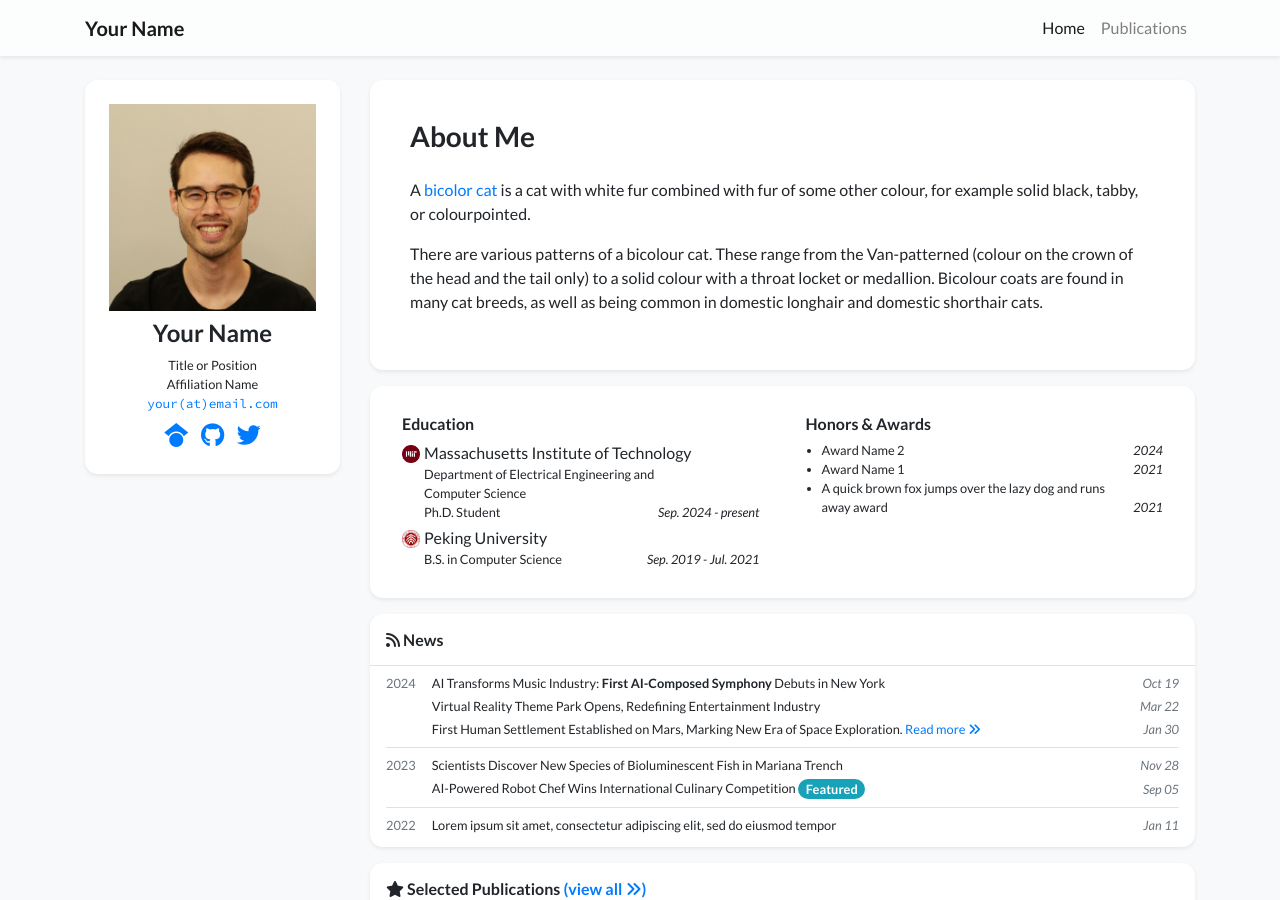
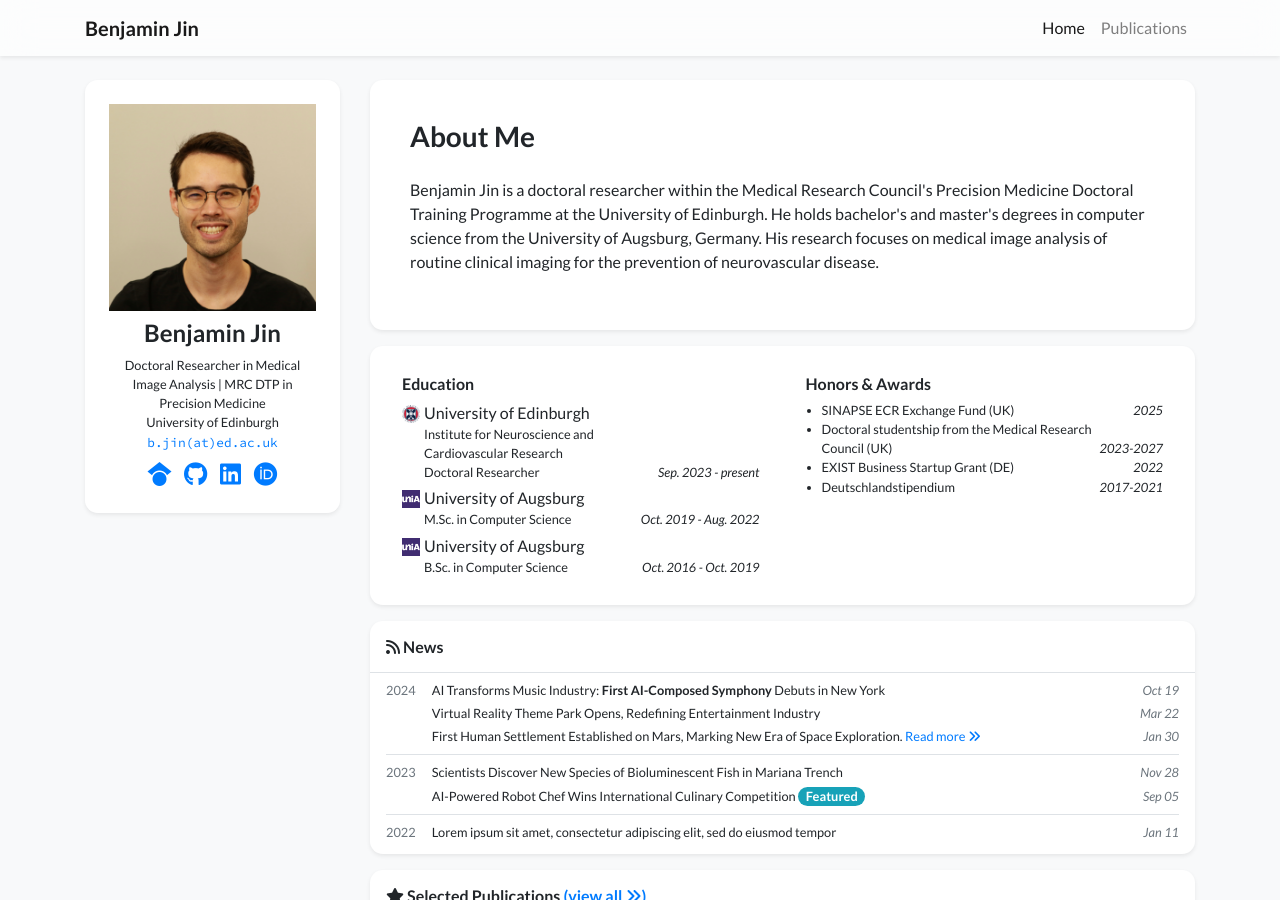
Before and after one commit to bjin96/bjin96.github.io, a Jekyll site: the page built from index.html, in a window 1280 px wide and 900 px high. Built offline with Jekyll 4.4.1, drawn with Linux system fonts in a browser that asks for light colours; nearby versions of some CDN libraries; a style sheet for code colours, icons or effects is not loaded.

Commit message:
Update profile.yml

```diff
--- a/_data/profile.yml
+++ b/_data/profile.yml
@@ -1,33 +1,30 @@
-primary_name: "Your Name"
+primary_name: "Benjamin Jin"
 secondary_name: ""
-navbar_name: "Your Name"
+navbar_name: "Benjamin Jin"
 
 positions:
-- name: Title or Position
-- name: Affiliation Name
-  logo: /assets/images/badges/MIT_Social_circle.png  # Logo is optional
+- name: Doctoral Researcher in Medical Image Analysis | MRC DTP in Precision Medicine
+- name: University of Edinburgh
+  logo: /assets/images/badges/uoe_logo.png  # Logo is optional
 
 
-email: "your@email.com"
+email: "b.jin@ed.ac.uk"
 # cv_link: link-to-your-cv-file
-gscholar: xFmQpf4AAAAJ  # This is an example, replace it with your own Google Scholar ID
-github: your_github_id
-twitter: your_twitter_id  # Do not include the '@' symbol
+gscholar: vwn6vRsAAAAJ  # This is an example, replace it with your own Google Scholar ID
+github: bjin96
+# twitter: your_twitter_id  # Do not include the '@' symbol
 # wechat_qrcode: /assets/images/etc/wechat.jpg
 # wechat_prompt: >-
 #   Please tell me your <strong>name</strong> and <strong>affiliation</strong> (current or past) when adding my wechat. Thanks!
-# linkedin: your-linked-in-id
-# orcid: 0000-0000-0000-0000
+linkedin: bjin96
+orcid: 0009-0006-2710-7248
 
 short_bio_text_justify: false
 short_bio: >-
   <p>
-    A <a href="https://en.wikipedia.org/wiki/Bicolor_cat" target="_blank">bicolor cat</a> is a cat with white fur combined with fur of some other colour, for example solid black, tabby, or colourpointed.
-  </p>
-  <p>
-    There are various patterns of a bicolour cat. These range from the Van-patterned (colour on the crown of the head
-    and the tail only) to a solid colour with a throat locket or medallion. Bicolour coats are found in many cat breeds,
-    as well as being common in domestic longhair and domestic shorthair cats.
+    Benjamin Jin is a doctoral researcher within the Medical Research Council's Precision Medicine Doctoral Training Programme
+    at the University of Edinburgh. He holds bachelor's and master's degrees in computer science from the University of Augsburg, Germany.
+    His research focuses on medical image analysis of routine clinical imaging for the prevention of neurovascular disease.
   </p>
 
 portrait_url: /assets/images/photos/portrait.jpg
@@ -35,16 +32,20 @@ portrait_caption: >-
   Photo by Manja Vitolic on Unsplash (this caption is optional, comment it out to disable).
 
 education:
-- name: Massachusetts Institute of Technology
-  logo: /assets/images/badges/MIT_Social_circle.png
+- name: University of Edinburgh
+  logo: /assets/images/badges/uoe_logo.png
   position: >-
-    Department of Electrical Engineering and Computer Science <br/>
-    Ph.D. Student
-  date: Sep. 2024 - present
-- name: Peking University
-  logo: /assets/images/badges/PKU_red.png
-  position: B.S. in Computer Science
-  date: Sep. 2019 - Jul. 2021
+    Institute for Neuroscience and Cardiovascular Research <br/>
+    Doctoral Researcher
+  date: Sep. 2023 - present
+- name: University of Augsburg
+  logo: /assets/images/badges/unia_logo.png
+  position: M.Sc. in Computer Science
+  date: Oct. 2019 - Aug. 2022
+- name: University of Augsburg
+  logo: /assets/images/badges/unia_logo.png
+  position: B.Sc. in Computer Science
+  date: Oct. 2016 - Oct. 2019
 
 # experience:
 # - name: Peking University
@@ -53,9 +54,11 @@ education:
 #   date: Sep. 2019 - Jul. 2021
 
 awards:
-- name: Award Name 2
-  date: 2024
-- name: Award Name 1
-  date: 2021
-- name: A quick brown fox jumps over the lazy dog and runs away award
-  date: 2021
+- name: SINAPSE ECR Exchange Fund (UK)
+  date: 2025
+- name: Doctoral studentship from the Medical Research Council (UK)
+  date: 2023-2027
+- name: EXIST Business Startup Grant (DE)
+  date: 2022
+- name: Deutschlandstipendium
+  date: 2017-2021
```
